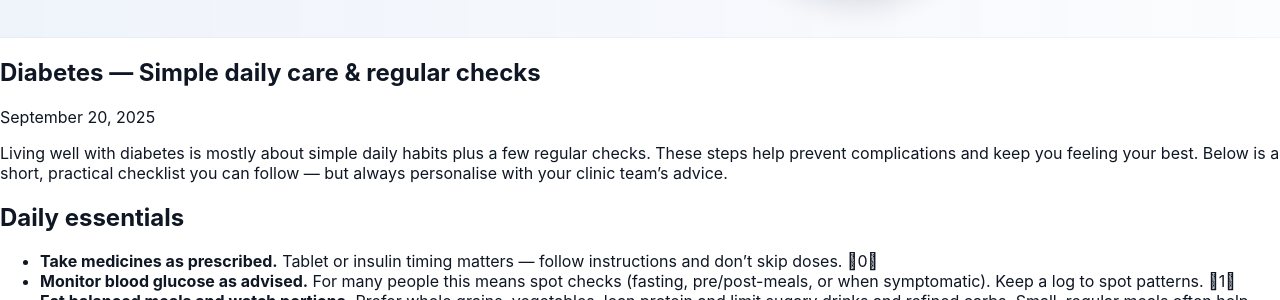
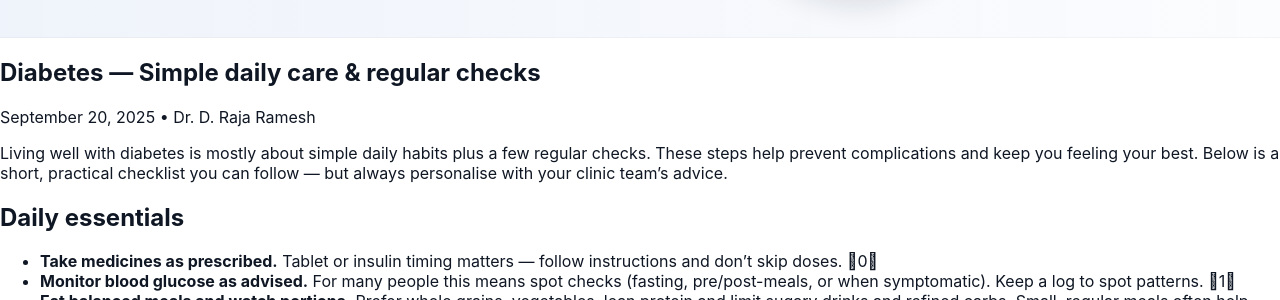
Before and after one commit to drrajarameshd/rr, a Jekyll site: the page built from _posts/2025-09-20-diabetes-care.md, in a window 1280 px wide. Shown: the part 368-668 px from the top of the page. Built offline with Jekyll 4.4.1, drawn with Linux system fonts in a browser that asks for light colours.

Commit message:
Update post.html

```diff
--- a/_layouts/post.html
+++ b/_layouts/post.html
@@ -1,25 +1,52 @@
-<!-- _layouts/post.html -->
+<!-- _layouts/post.html (SEO-optimized) -->
 <!doctype html>
 <html lang="en">
 <head>
+  {% seo %}  <!-- jekyll-seo-tag: injects title, meta, og, twitter, JSON-LD -->
+
   <meta charset="utf-8" />
   <meta name="viewport" content="width=device-width,initial-scale=1" />
-  <title>{{ page.title | default: site.title }}</title>
   <link rel="stylesheet" href="{{ '/assets/css/style.css' | relative_url }}">
   <meta name="theme-color" content="#3368c6" />
+
+  {%- comment -%}
+    Helpful, non-duplicating extras:
+    - author meta: used by some crawlers / tools
+    - feed link: discoverability for feed readers
+    - OG article times: useful for social cards that display dates
+    Note: jekyll-seo-tag already emits most of the standard tags.
+  {%- endcomment -%}
+
+  <meta name="author" content="{{ page.author | default: site.author.name }}" />
+
+  {%- if page.date -%}
+    <meta property="article:published_time" content="{{ page.date | date_to_xmlschema }}" />
+  {%- endif -%}
+  {%- if page.last_modified_at -%}
+    <meta property="article:modified_time" content="{{ page.last_modified_at | date_to_xmlschema }}" />
+  {%- endif -%}
+
+  <link rel="alternate" type="application/atom+xml" title="{{ site.title }} - Atom Feed" href="{{ '/atom.xml' | relative_url }}" />
 </head>
 <body>
   {% include header.html %}
 
   <main class="content" id="main">
     <div class="wrap">
-      <article class="post single-post">
+      <article class="post single-post" itemscope itemtype="http://schema.org/Article">
         <header class="post-header">
-          <h1>{{ page.title }}</h1>
-          <p class="meta">{{ page.date | date: "%B %-d, %Y" }}</p>
+          <h1 itemprop="headline">{{ page.title }}</h1>
+          <p class="meta">
+            <time datetime="{{ page.date | date_to_xmlschema }}" itemprop="datePublished">
+              {{ page.date | date: "%B %-d, %Y" }}
+            </time>
+            {%- if page.author or site.author.name -%}
+              • <span itemprop="author">{{ page.author | default: site.author.name }}</span>
+            {%- endif -%}
+          </p>
         </header>
 
-        <div class="post-body">
+        <div class="post-body" itemprop="articleBody">
           {{ content }}
         </div>
 
```
